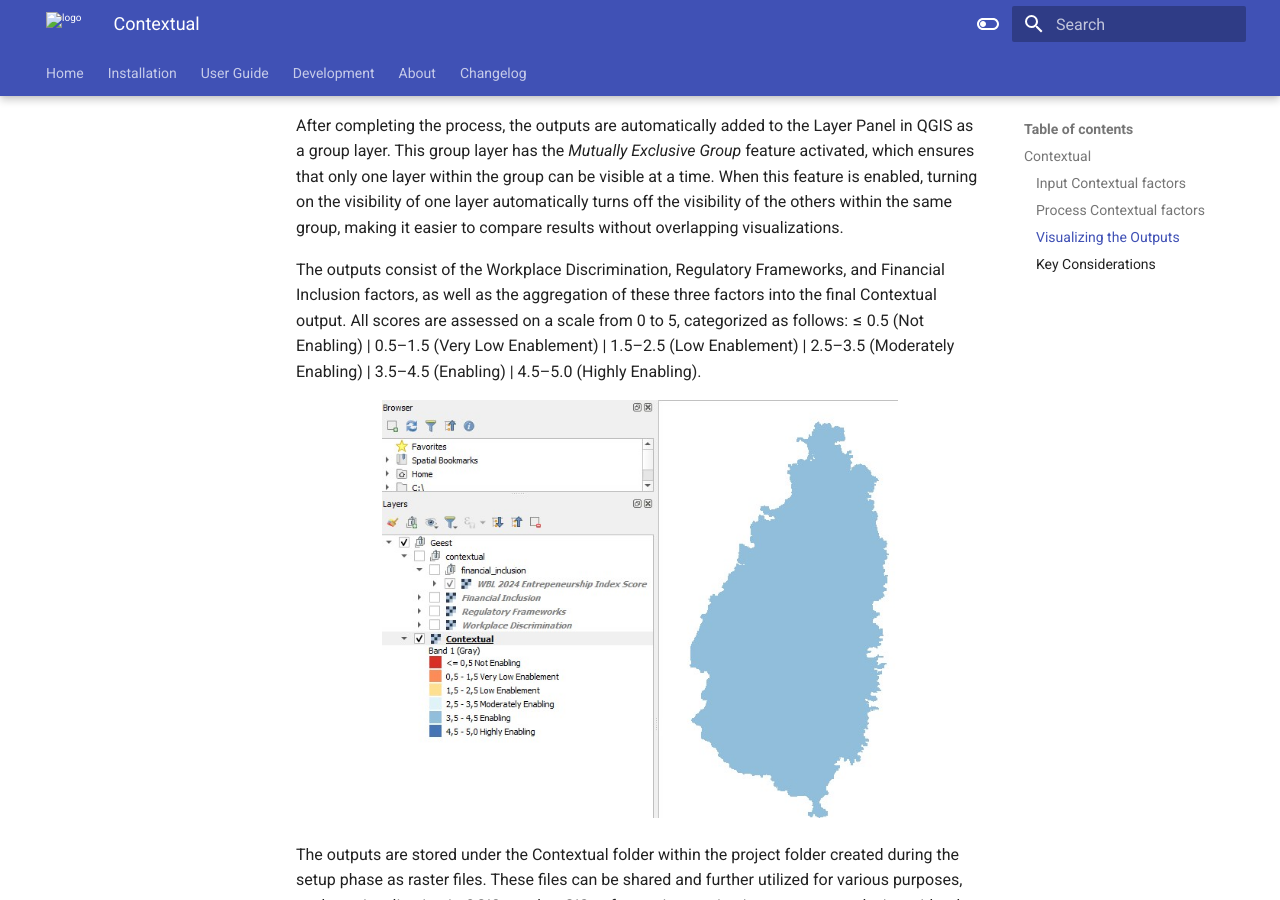
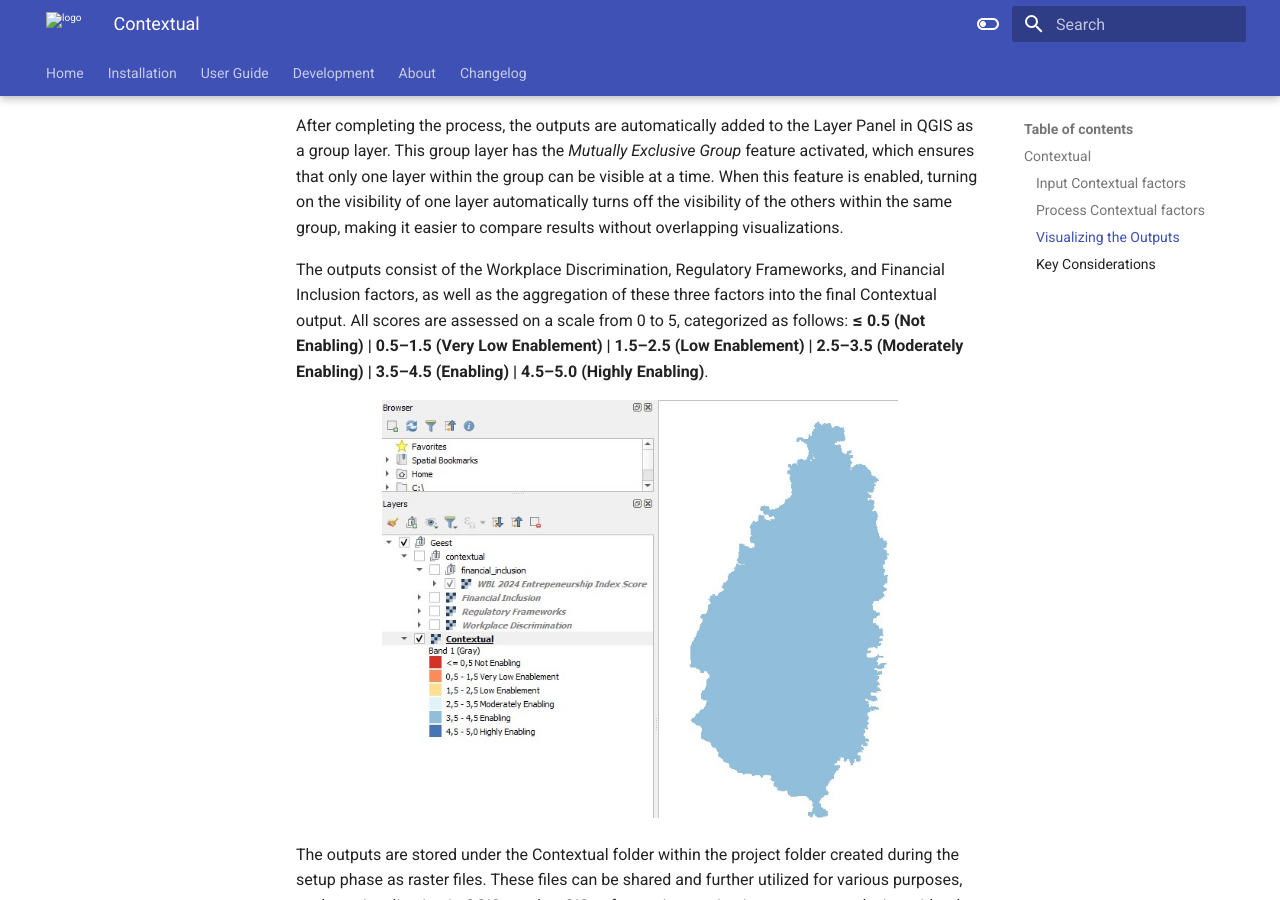
Before and after one commit to worldbank/GEEST, an MkDocs documentation site: the page built from docs/userguide/contextual.md, in a window 1280 px wide and 900 px high, scrolled down 4089 px. Built offline with MkDocs 1.6.1 and Material for MkDocs 9.7.7, drawn with Linux system fonts in a browser that asks for light colours.

Commit message:
Update contextual.md

```diff
--- a/docs/userguide/contextual.md
+++ b/docs/userguide/contextual.md
@@ -116,7 +116,7 @@ The successful completion of the process is indicated by the green checkmark wid
 ---
 After completing the process, the outputs are automatically added to the Layer Panel in QGIS as a group layer. This group layer has the *Mutually Exclusive Group* feature activated, which ensures that only one layer within the group can be visible at a time. When this feature is enabled, turning on the visibility of one layer automatically turns off the visibility of the others within the same group, making it easier to compare results without overlapping visualizations.
 
-The outputs consist of the Workplace Discrimination, Regulatory Frameworks, and Financial Inclusion factors, as well as the aggregation of these three factors into the final Contextual output. All scores are assessed on a scale from 0 to 5, categorized as follows: ≤ 0.5 (Not Enabling) | 0.5–1.5 (Very Low Enablement) | 1.5–2.5 (Low Enablement) | 2.5–3.5 (Moderately Enabling) | 3.5–4.5 (Enabling) | 4.5–5.0 (Highly Enabling).
+The outputs consist of the Workplace Discrimination, Regulatory Frameworks, and Financial Inclusion factors, as well as the aggregation of these three factors into the final Contextual output. All scores are assessed on a scale from 0 to 5, categorized as follows: **≤ 0.5 (Not Enabling) | 0.5–1.5 (Very Low Enablement) | 1.5–2.5 (Low Enablement) | 2.5–3.5 (Moderately Enabling) | 3.5–4.5 (Enabling) | 4.5–5.0 (Highly Enabling)**.
 
 <p align="center">
 <img
```
